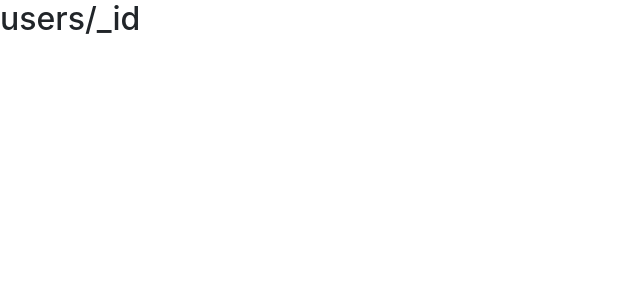
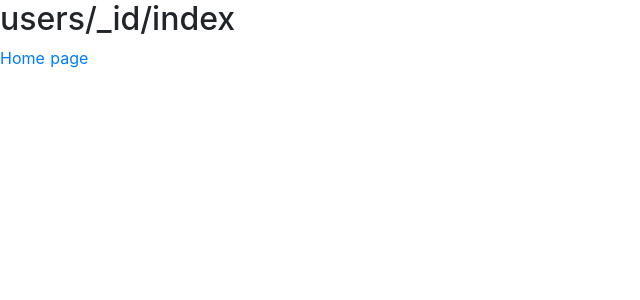
Before and after one commit to residenti/nuxtjs-guide-app, a Nuxt app: page /users/1 in a window 1280 px wide. Shown: the top 300 px of the page, without its empty margins (0-640 px from the left). Built offline with nearby package versions, Linux system fonts and the light colour scheme.

Commit message:
[はじめる > ルーティング] 例が分かりずらかったので修正.

```diff
--- a/pages/users/_id.vue
+++ /dev/null
@@ -1,5 +0,0 @@
-<template>
-  <div>
-    <h2>users/_id</h2>
-  </div>
-</template>
--- a/pages/_slug/comments.vue
+++ b/pages/users/_id/index.vue
@@ -1,6 +1,6 @@
 <template>
   <div>
-    <h2>_slug/comments</h2>
+    <h2>users/_id/index</h2>
     <nuxt-link to="/">Home page</nuxt-link>
   </div>
 </template>
--- a/pages/_slug/index.vue
+++ b/pages/users/_id/profile.vue
@@ -1,6 +1,6 @@
 <template>
   <div>
-    <h2>_slug/index</h2>
+    <h2>users/_id/profile</h2>
     <nuxt-link to="/">Home page</nuxt-link>
   </div>
 </template>
--- a/pages/users/index.vue
+++ b/pages/users/index.vue
@@ -1,5 +1,6 @@
 <template>
   <div>
     <h2>users/index</h2>
+    <nuxt-link to="/">Home page</nuxt-link>
   </div>
 </template>
--- a/pages/users/one.vue
+++ b/pages/users/one.vue
@@ -1,5 +1,6 @@
 <template>
   <div>
     <h2>users/one</h2>
+    <nuxt-link to="/">Home page</nuxt-link>
   </div>
 </template>
```
